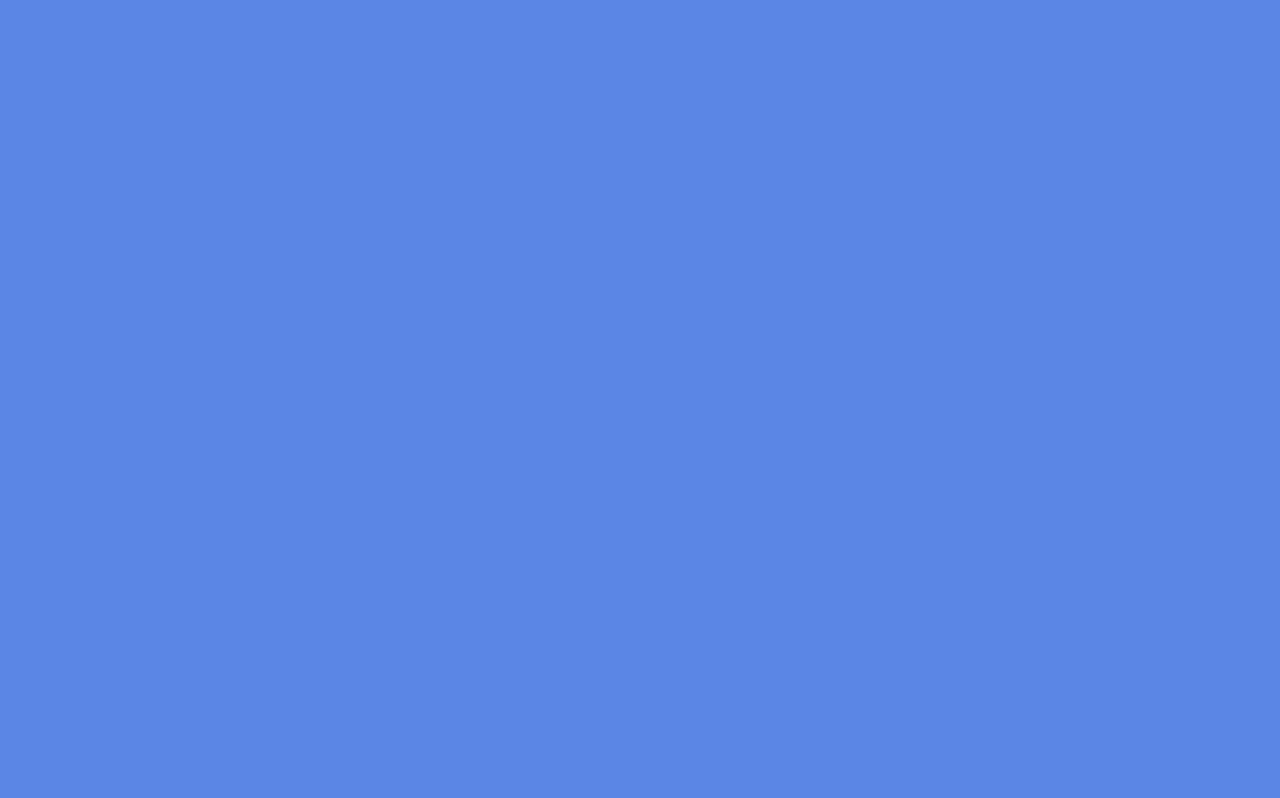
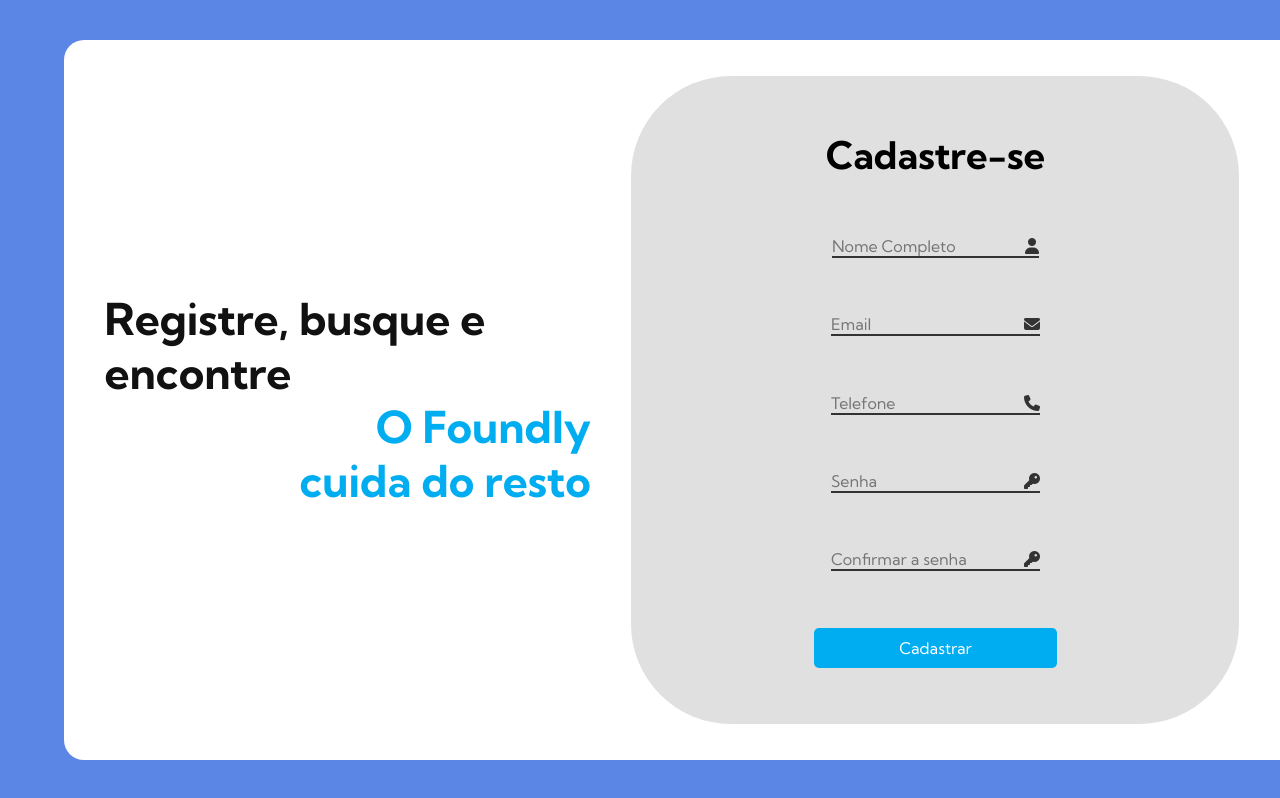
Before and after one commit to EduardoLopes085/Foundly, a React (Vite) app: page /register in a window 1280 px wide. Before the commit this address had no page. Built offline with nearby package versions, Linux system fonts and the light colour scheme.

Commit message:
falta adicionar imagem no login e register

```diff
--- a/src/App.jsx
+++ b/src/App.jsx
@@ -2,6 +2,7 @@
 import './App.css'
 import { BrowserRouter as Router, Routes, Route } from 'react-router-dom';
 import LoginPage from './pages/LoginPage';
+import RegisterPage from './pages/RegisterPage';
 
 
 function App() {
@@ -11,7 +12,8 @@
     <>
       <Router>
         <Routes>
-          <Route path="/" element={<LoginPage/>} />
+
+          <Route path="/register" element={<RegisterPage/>} />
 
         </Routes>
     </Router>
--- a/src/components/registerForm/register.css
+++ b/src/components/registerForm/register.css
@@ -0,0 +1,97 @@
+@import url('https://fonts.googleapis.com/css2?family=Kumbh+Sans:wght@100..900&display=swap');
+
+.form-container {
+    width: 95vw; /* ou qualquer valor fixo que você achar bom */
+    height: 90%;
+    display: flex;
+    flex-direction: row;
+    justify-content: space-evenly;
+    align-items: center;
+
+    background-color: #FFFFFF;
+    border-radius: 20px 0px 0px 20px;
+}
+
+.register-text{
+    width: 40%;
+
+}
+
+.register-text div > h1{
+    font-size: 44px;
+    text-align: left;
+}
+
+.register-text div > h2{
+    font-size: 44px;
+    text-align: right;
+    color: #00ADF1;
+}
+
+.register-form{
+    height: 90%;
+    width: 50%;
+
+    display: flex;
+    flex-direction: column;
+    justify-content: space-evenly;
+    align-items: center; /* opcional: centraliza os itens horizontalmente */
+
+
+    background-color: #E0E0E0;
+
+    border-radius: 100px;
+
+    user-select: none;
+
+}
+
+
+.register-form-title > h1{
+    font-weight: 700;
+    font-size: 38px;
+    color: #000;
+}
+
+.register-form-title-botton > h1{
+    font-weight: 700;
+    font-size: 20px;
+    color: #000;
+}
+
+
+.register-form-title span {
+    font-weight: 700;
+
+    font-size: 40px;
+    color: #00ADF1;
+}
+
+.register-form-title-botton span {
+    font-weight: 700;
+
+    font-size: 24px;
+    color: #00ADF1;
+}
+
+
+.register-form-input-email, .register-form-input-password, .register-form-input-nome, .register-form-input-phone, .register-form-input-senha, .register-form-input-senha-2 {
+    border-bottom: 2px solid #333333;
+    color: #333333;
+}
+
+
+
+.form-register-button{
+    width: 40%;
+    border-radius: 5px;
+    gap: 8px;
+    padding: 10px;
+
+    color: #FFFFFF;
+    background-color: #00ADF1;
+}
+
+.register-form > a{
+    color: #00ADF1;
+}
--- a/src/components/registerForm/register.jsx
+++ b/src/components/registerForm/register.jsx
@@ -0,0 +1,58 @@
+import '../registerForm/register.css'
+
+
+function RegisterForm(){
+    return (
+
+        <div className='form-container'>
+
+            <div className='register-text'>
+                <div>
+                    <h1>Registre, busque e <br /> encontre </h1>
+                    <h2>O Foundly <br /> cuida do resto</h2>
+                </div>
+            </div>
+
+
+
+
+            <form action="" className='register-form'>
+
+                <div className="register-form-title">
+                    <h1>Cadastre-se</h1>
+                </div>
+
+                <div className='register-form-input-nome'>
+                    <input type="text" placeholder="Nome Completo" required />
+                    <i class="fa-solid fa-user"></i>
+                </div>
+
+                <div className='register-form-input-email'>
+                    <input type="email" placeholder="Email" required />
+                    <i class="fa-solid fa-envelope"></i>
+                </div>
+
+                <div className='register-form-input-phone'>
+                    <input type="tel" placeholder="Telefone" required />
+                    <i class="fa-solid fa-phone"></i>
+                </div>
+
+                <div className='register-form-input-senha'>
+                    <input type="password" placeholder="Senha" required />
+                    <i class="fa-solid fa-key"></i>
+                </div>
+
+                <div className='register-form-input-senha-2'>
+                    <input type="password" placeholder="Confirmar a senha" required />
+                    <i class="fa-solid fa-key"></i>
+                </div>
+
+                <button className='form-register-button' type='submit'> Cadastrar </button>
+            </form>
+        </div>
+
+    );
+}
+
+
+export default RegisterForm;
--- /dev/null
+++ b/src/pages/RegisterPage.jsx
@@ -0,0 +1,16 @@
+import React from "react";
+import RegisterForm from "../components/registerForm/register";
+
+
+function RegisterPage(){
+    return(
+        <>
+            <RegisterForm/>
+        </>
+    );
+};
+
+
+
+
+export default RegisterPage;
```
